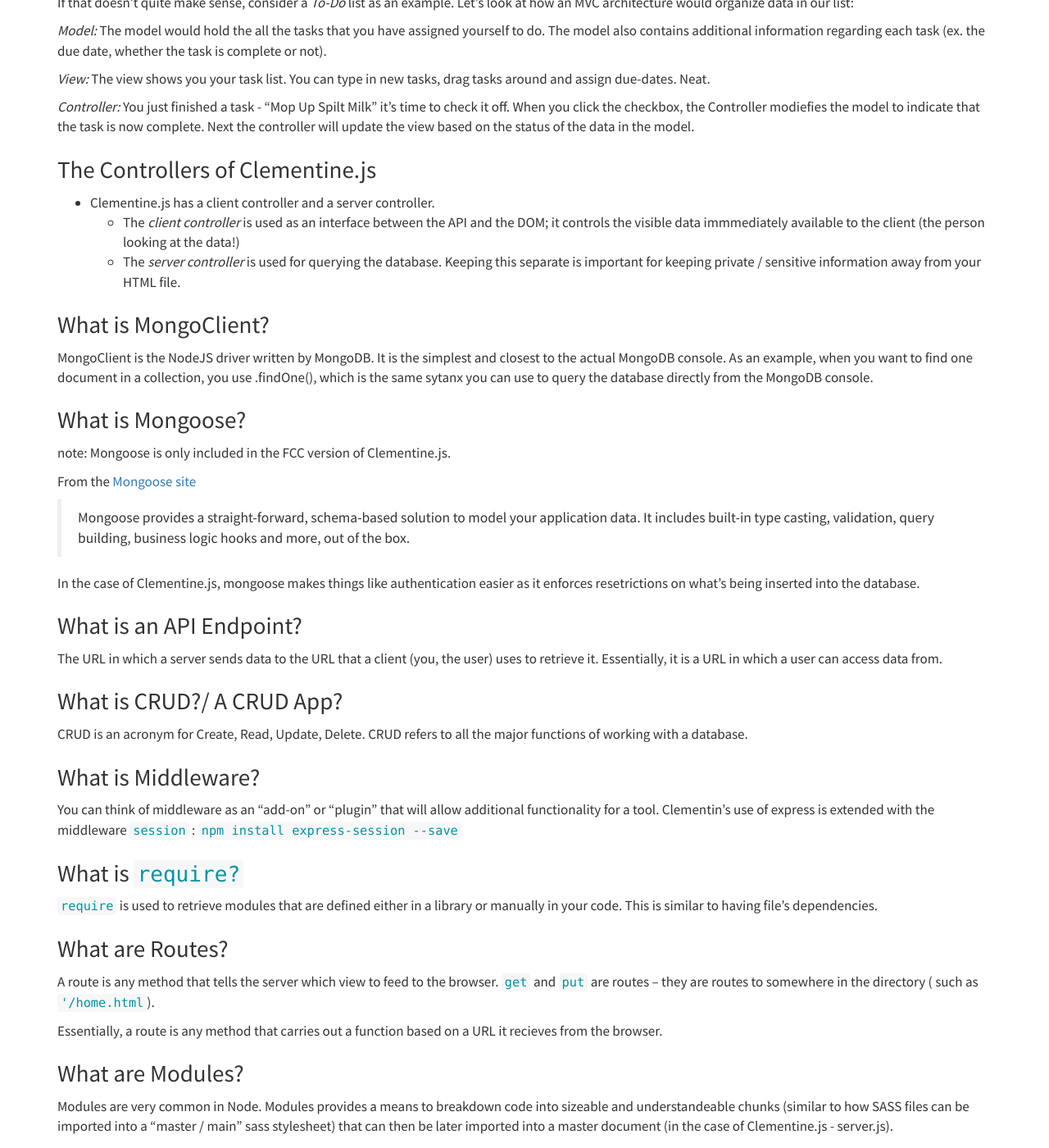
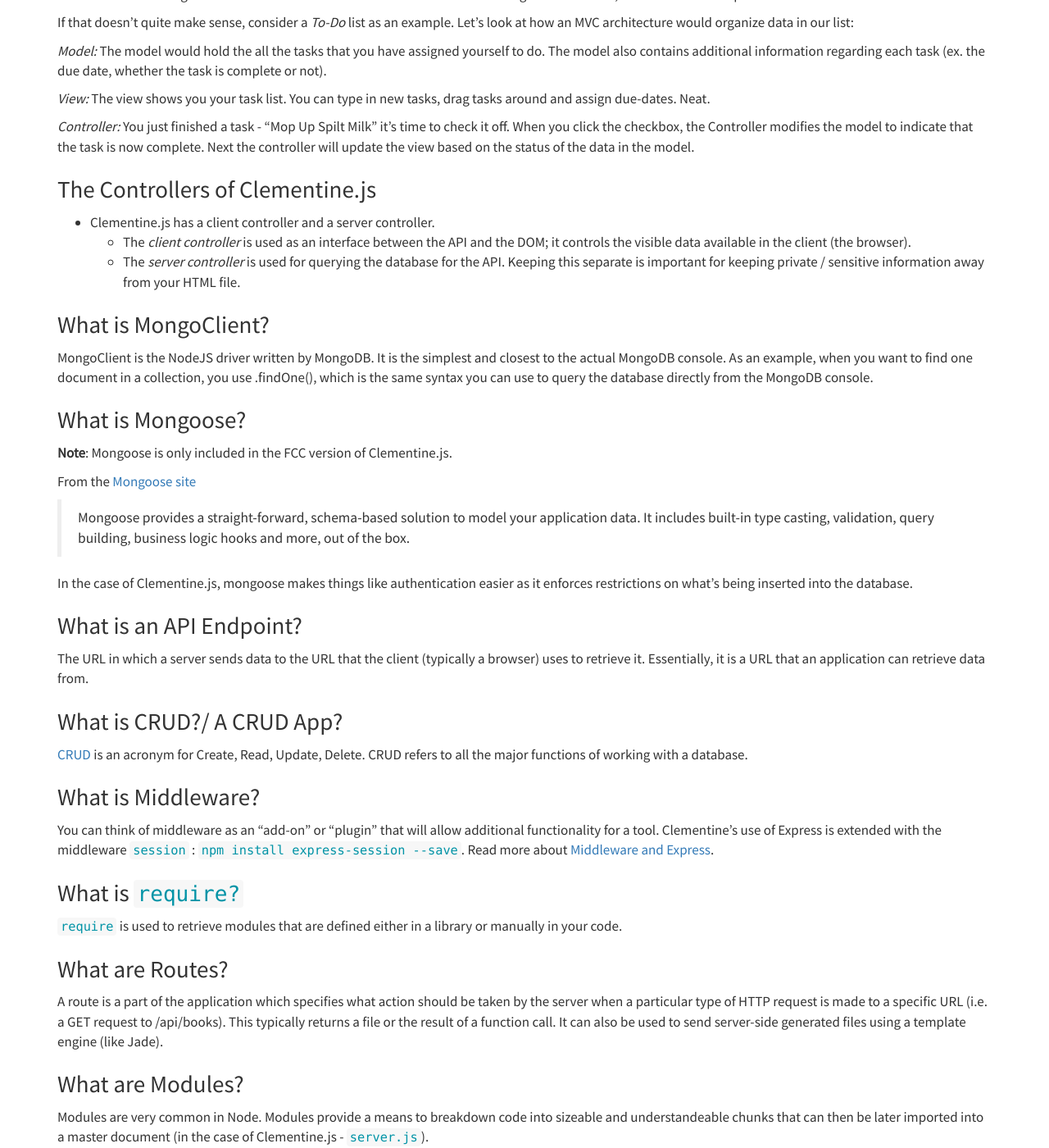
Before and after one commit to johnstonbl01/clementinejs, a Jekyll site: the page built from faq.md, in a window 1280 px wide and 1400 px high, scrolled down 499 px. Shown: the whole window at 82% size. Built offline with Jekyll 4.4.1, drawn with Linux system fonts in a browser that asks for light colours; Markdown is read by kramdown in place of the engine named in the settings; some of the changed text lies outside the part shown.

Commit message:
updated FAQ with corrections

```diff
--- a/faq.md
+++ b/faq.md
@@ -8,7 +8,7 @@
 
 ### WHAT IS AN MVC?
 
-An MVC provides a means ("design pattern") to effeciently organize your code. MVC stands for *Model*,  *View*, *Controller*. The notion of using an MVC suggests that when writing code, the developer separate the code into different categories based on the code's purpose. Let's take a look at each category:
+An [MVC](https://en.wikipedia.org/wiki/Model%E2%80%93view%E2%80%93controller) provides [design pattern](https://en.wikipedia.org/wiki/Software_design_pattern) to efficiently organize your code. MVC stands for *Model*,  *View*, *Controller*. The notion of using an MVC suggests that when writing code, the developer separates the code into different categories based on the code's purpose (also known as [separation of concern's](https://en.wikipedia.org/wiki/Separation_of_concerns). Let's take a look at each category:
 
 Paraphrased from [developer.google](https://developer.chrome.com/apps/app_frameworks):
 
@@ -24,50 +24,48 @@
 
 *View:* The view shows you your task list. You can type in new tasks, drag tasks around and assign due-dates. Neat.
 
-*Controller:* You just finished a task - "Mop Up Spilt Milk" it's time to check it off. When you click the checkbox, the Controller modiefies the model to indicate that the task is now complete. Next the controller will update the view based on the status of the data in the model.
+*Controller:* You just finished a task - "Mop Up Spilt Milk" it's time to check it off. When you click the checkbox, the Controller modifies the model to indicate that the task is now complete. Next the controller will update the view based on the status of the data in the model.
 
 ### The Controllers of Clementine.js
 
 - Clementine.js has a client controller and a server controller.
-	- The *client controller* is used as an interface between the API and the DOM; it controls the visible data immmediately available to the client (the person looking at the data!)
-	- The *server controller* is used for querying the database. Keeping this separate is important for keeping private / sensitive information away from your HTML file.
+	- The *client controller* is used as an interface between the API and the DOM; it controls the visible data available in the client (the browser).
+	- The *server controller* is used for querying the database for the API. Keeping this separate is important for keeping private / sensitive information away from your HTML file.
 
 ### What is MongoClient?
 
-MongoClient is the NodeJS driver written by MongoDB. It is the simplest and closest to the actual MongoDB console. As an example, when you want to find one document in a collection, you use .findOne(), which is the same sytanx you can use to query the database directly from the MongoDB console.
+MongoClient is the NodeJS driver written by MongoDB. It is the simplest and closest to the actual MongoDB console. As an example, when you want to find one document in a collection, you use .findOne(), which is the same syntax you can use to query the database directly from the MongoDB console.
 
 ### What is Mongoose?
 
-note: Mongoose is only included in the FCC version of Clementine.js.
+**Note**: Mongoose is only included in the FCC version of Clementine.js.
 
 From the [Mongoose site](http://mongoosejs.com/)
 
 > Mongoose provides a straight-forward, schema-based solution to model your application data. It includes built-in type casting, validation, query building, business logic hooks and more, out of the box.
 
-In the case of Clementine.js, mongoose makes things like authentication easier as it enforces resetrictions on what's being inserted into the database.
+In the case of Clementine.js, mongoose makes things like authentication easier as it enforces restrictions on what's being inserted into the database.
 
 ### What is an API Endpoint?
 
-The URL in which a server sends data to the URL that a client (you, the user) uses to retrieve it. Essentially, it is a URL in which a user can access data from.
+The URL in which a server sends data to the URL that the client (typically a browser) uses to retrieve it. Essentially, it is a URL that an application can retrieve data from.
 
 ### What is CRUD?/ A CRUD App?
 
-CRUD is an acronym for Create, Read, Update, Delete. CRUD refers to all the major functions of working with a database.
+[CRUD](https://en.wikipedia.org/wiki/Create,_read,_update_and_delete) is an acronym for Create, Read, Update, Delete. CRUD refers to all the major functions of working with a database.
 
 ### What is Middleware?
 
-You can think of middleware as an "add-on" or "plugin" that will allow additional functionality for a tool. Clementin's use of express is extended with the middleware `session` : `npm install express-session --save`
+You can think of middleware as an "add-on" or "plugin" that will allow additional functionality for a tool. Clementine's use of Express is extended with the middleware `session` : `npm install express-session --save`. Read more about [Middleware and Express](http://expressjs.com/guide/using-middleware.html).
 
 ### What is `require?`
 
-`require` is used to retrieve modules that are defined either in a library or manually in your code. This is similar to having file's dependencies.
+`require` is used to retrieve modules that are defined either in a library or manually in your code.
 
 ### What are Routes?
 
-A route is any method that tells the server which view to feed to the browser. `get` and `put` are routes -- they are routes to somewhere in the directory ( such as `'/home.html`).
-
-Essentially, a route is any method that carries out a function based on a URL it recieves from the browser.
+A route is a part of the application which specifies what action should be taken by the server when a particular type of HTTP request is made to a specific URL (i.e. a GET request to /api/books). This typically returns a file or the result of a function call. It can also be used to send server-side generated files using a template engine (like Jade).
 
 ### What are Modules?
 
-Modules are very common in Node. Modules provides a means to breakdown code into sizeable and understandeable chunks (similar to how SASS files can be imported into a "master / main" sass stylesheet) that can then be later imported into a master document (in the case of Clementine.js - server.js).
+Modules are very common in Node. Modules provide a means to breakdown code into sizeable and understandeable chunks that can then be later imported into a master document (in the case of Clementine.js - `server.js`).
```
